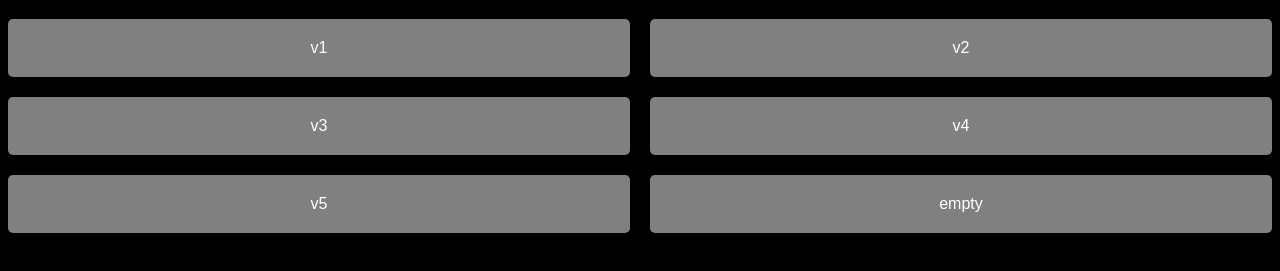
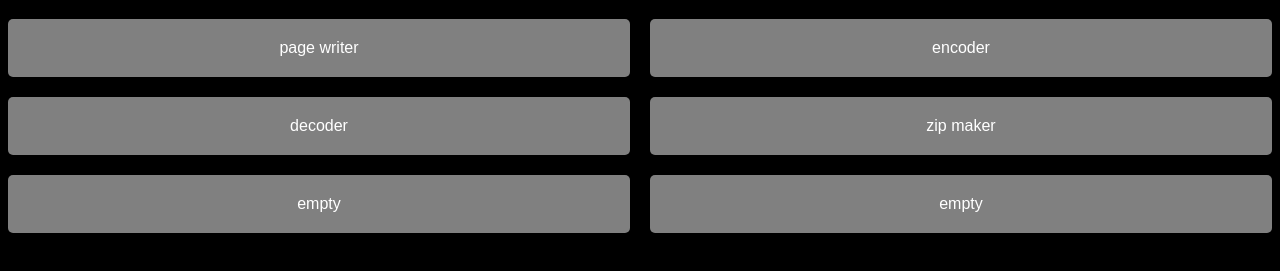
Before and after one commit to Kellarosaa/File, a plain HTML site: page tools/index.html in a window 1280 px wide. Shown: the part 61-332 px from the top of the page. Drawn offline with Linux system fonts and the light colour scheme.

Commit message:
Update index.html

```diff
--- a/tools/index.html
+++ b/tools/index.html
@@ -37,11 +37,11 @@
 <body>
     <h1>python files</h1>
     <div class="container">
-        <div class="box"><a href="lang.py">v1</a></div>
-        <div class="box"><a href="langv2.py">v2</a></div>
-        <div class="box"><a href="langv3.py">v3</a></div>
-        <div class="box"><a href="langv4.py">v4</a></div>
-        <div class="box"><a href="langv5.py">v5</a></div>
+        <div class="box"><a href="pagewrite.html">page writer</a></div>
+        <div class="box"><a href="tatyanaonegin.html">encoder</a></div>
+        <div class="box"><a href="evgenyyonegin.html">decoder</a></div>
+        <div class="box"><a href="zip.html">zip maker</a></div>
+        <div class="box"><a href="">empty</a></div>
         <div class="box"><a href="">empty</a></div>
     </div>
 </body>
```
